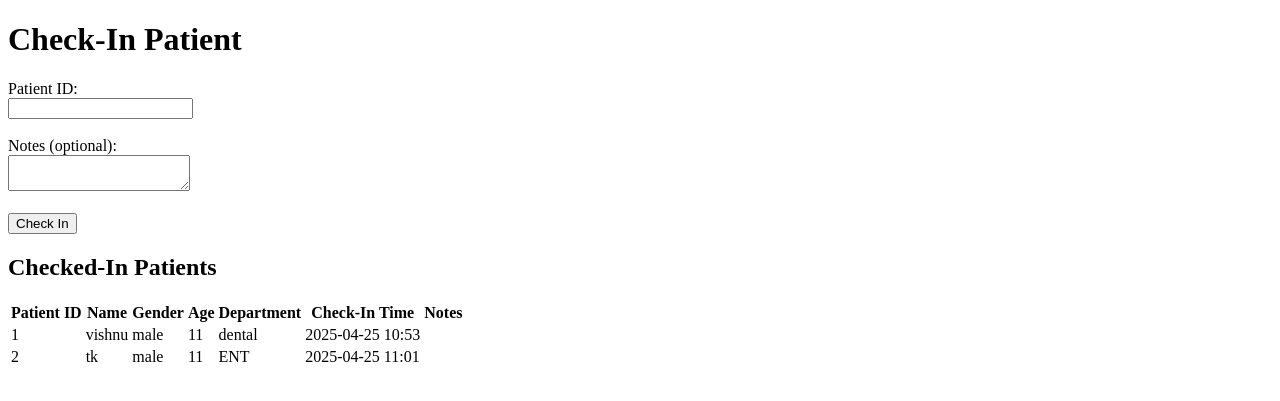
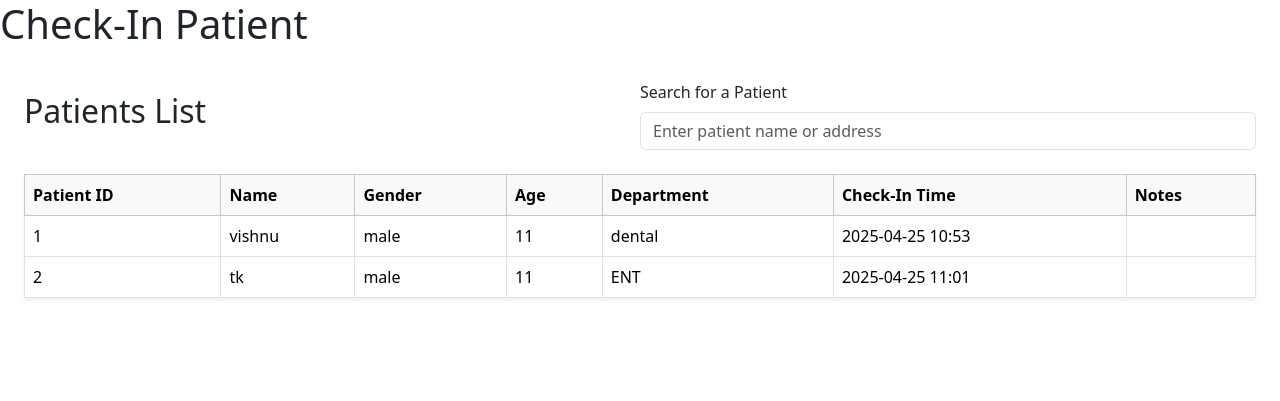
Before and after one commit to vishnu2006034/healthcare, a Flask app: page /checkin in a window 1280 px wide. Shown: the top 401 px of the page. Run offline with Flask 3, Linux system fonts and the light colour scheme.

Commit message:
checkin upgrade

```diff
--- a/app.py
+++ b/app.py
@@ -188,25 +188,26 @@ def add_prescription():
 @app.route('/search')
 def search():
     q = request.args.get("q", "")
-    query = Patient.query
+    query = db.session.query(Patientin, Patient).join(Patient, Patientin.patient_id == Patient.id)
 
     if q:
         query = query.filter(
-            Patient.name.ilike(f"%{q}%") | Patient.address.ilike(f"%{q}%"  )
+            Patient.name.ilike(f"%{q}%") | Patient.department.ilike(f"%{q}%")
         )
     result = query.order_by(Patient.id.asc()).all()
 
     data = []
-    for patient in result:
+    for checkin_record, patient in result:
         data.append({
-            "id":patient.id,
+            "id": patient.id,
             "name": patient.name,
-            "age":patient.age,
+            "age": patient.age,
             "address": patient.address,
             "department": patient.department,
             "gender": patient.gender,
-            "phone": patient.phone
-            # add more fields as needed
+            "phone": patient.phone,
+            "check_in_time": checkin_record.check_in_time.strftime('%Y-%m-%d %H:%M') if checkin_record.check_in_time else "",
+            "notes": checkin_record.notes or ""
         })
 
     return jsonify(data)
--- a/templates/checkin.html
+++ b/templates/checkin.html
@@ -3,26 +3,27 @@
 <head>
     <meta charset="UTF-8">
     <title>Patient Check-In</title>
+    <link href="https://cdn.jsdelivr.net/npm/bootstrap@5.3.3/dist/css/bootstrap.min.css" rel="stylesheet">
+    <link rel="stylesheet" href="{{ url_for('static', filename='styles.css') }}">
+    <link rel="stylesheet" href="https://cdnjs.cloudflare.com/ajax/libs/font-awesome/6.4.0/css/all.min.css">
+
 </head>
 <body>
     <h1>Check-In Patient</h1>
-    <form action="/checkin" method="POST" autocomplete="off">
-        <label for="patient_id">Patient ID:</label><br>
-        <input type="number" name="patient_id" id="patient_id" required autocomplete="off"><br><br>
-        <!-- <select id="patient_id" name="patient_id required>
-            {% for patient in patients %}
-                <option value="{{patient.patient_id }}">{{patient.name}} (ID:{{patient.patient_id}})</option>
-            {% endfor %}
-        </select><br><br> -->
-        <label for="notes">Notes (optional):</label><br>
-        <textarea name="notes" id="notes"></textarea><br><br>
 
-        <input type="submit" value="Check In">
-    </form>
-    <div class="results">
-        <h2>Checked-In Patients</h2>
-        <table class="table">
-            <thead>
+
+    <div class="container-fluid p-4">
+        <div class="d-flex justify-content-between align-items-center mb-4">
+            <h2>Patients List</h2>
+            <div class="w-50">
+                <label class="form-label">Search for a Patient</label>
+                <input type="text" id="searchInput" class="form-control" placeholder="Enter patient name or address">
+            </div>
+        </div>
+
+        <table class="table table-bordered align-middle shadow-sm">
+            <thead class="table-light">
+
                 <tr>
                     <th>Patient ID</th>
                     <th>Name</th>
@@ -33,7 +34,7 @@
                     <th>Notes</th>
                 </tr>
             </thead>
-            <tbody>
+            <tbody id="resultsBody">
                 {% for checkin_record, patient in patients %}
                 <tr>
                     <td>{{ patient.id }}</td>
@@ -45,8 +46,56 @@
                     <td>{{ checkin_record.notes }}</td>
                 </tr>
                 {% endfor %}
-            </tbody>
+
+
+        </tbody>
         </table>
     </div>
+</div>
+<!-- Live search script disabled due to data limitations -->
+<script>
+    document.addEventListener('DOMContentLoaded', function () {
+        const input = document.getElementById("searchInput");
+        const resultsBody = document.getElementById("resultsBody");
+
+        function fetchResults(query = "") {
+            fetch(`/search?q=${encodeURIComponent(query)}`)
+                .then(res => res.json())
+                .then(data => {
+                    resultsBody.innerHTML = "";
+                    if (data.length === 0) {
+                        resultsBody.innerHTML = "<tr><td colspan='7'>No results found.</td></tr>";
+                    } else {
+                        data.forEach(book => {
+                            const row = `
+                                <tr>
+                                    <td>${book.id}</td>
+                                    <td>${book.name}</td>
+                                    <td>${book.gender}</td>
+                                    <td>${book.age}</td>
+                                    <td>${book.department}</td>
+                                    <td>${book.check_in_time}</td>
+                                    <td>${book.notes}</td>
+                                </tr>
+                            `;
+                            resultsBody.innerHTML += row;
+                        });
+                    }
+                })
+                .catch(error => {
+                    console.error("Error fetching data:", error);
+                    resultsBody.innerHTML = "<tr><td colspan='7'>Error loading data.</td></tr>";
+                });
+        }
+
+        input.addEventListener("input", function () {
+            fetchResults(this.value);
+        });
+
+        // Load all data on initial page load
+        fetchResults();
+    });
+</script>
+
 </body>
 </html>
```
Also changed, not shown: templates/adminmain.html (+13 -0 lines), instance/database.db.
